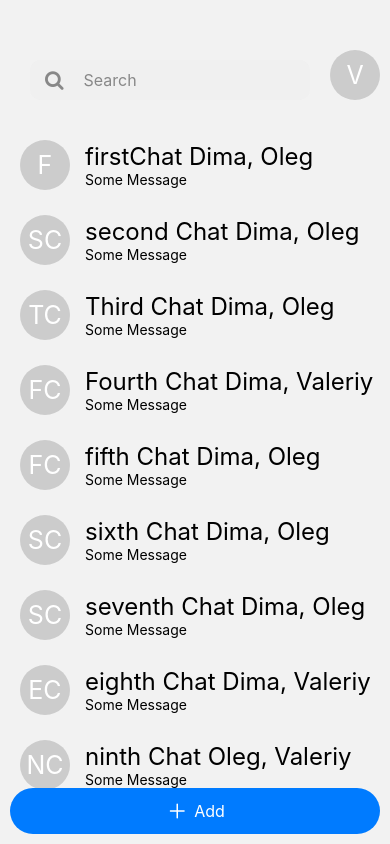
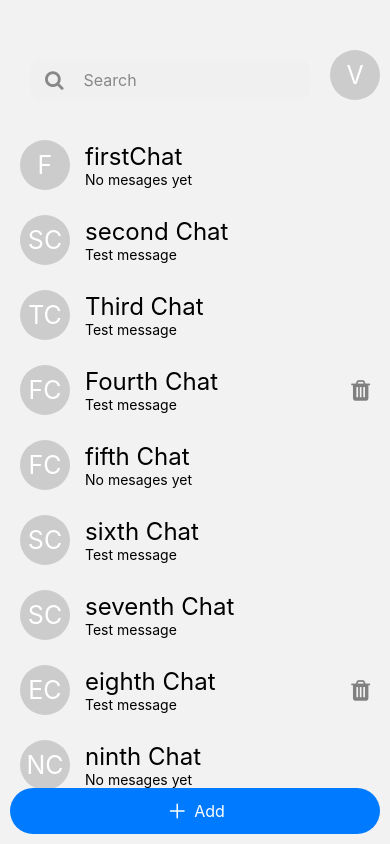
Before and after one commit to SkyDmytro/chat_application, a React Native app: screen /Home in a window 390 px wide. Built offline with nearby package versions, Linux system fonts and the light colour scheme.

Commit message:
style: add last message and change styles of chat list

```diff
--- /dev/null
+++ b/app/core/hooks/useGetLastMessage.ts
@@ -0,0 +1,12 @@
+import React from "react";
+import { useSelector } from "react-redux";
+import { RootState } from "../store";
+
+export const useGetLastMessage = (chatId: string) => {
+  const chats = useSelector((state: RootState) => state.chats.chats);
+  const currentChat = chats.find((chat) => chat.id === chatId);
+  if (currentChat?.messages.length === 0) {
+    return "No mesages yet";
+  }
+  return currentChat?.messages[currentChat.messages.length - 1].text;
+};
--- a/app/shared/ChatListItem.tsx
+++ b/app/shared/ChatListItem.tsx
@@ -6,6 +6,7 @@ import { useNavigationCustom } from "../core/hooks/useNavigationCustom";
 import { AvatarIcon } from "./AvatarIcon";
 import { useIsUserCreatedCurrentChat } from "../core/hooks/useIsUserCreatedCurrentChat";
 import { DeleteIcon } from "./DeleteIconButton";
+import { useGetLastMessage } from "../core/hooks/useGetLastMessage";
 
 interface ChatListItemProps {
   chat: chatType;
@@ -15,6 +16,7 @@ interface ChatListItemProps {
 export const ChatListItem = ({ chat, onDelete }: ChatListItemProps) => {
   const { navigateToScreen } = useNavigationCustom();
   const isUserCreatedChat = useIsUserCreatedCurrentChat(chat.id);
+  const lastMessage = useGetLastMessage(chat.id);
 
   const handleDeleteChat = () => {
     onDelete(chat.id);
@@ -28,17 +30,21 @@ export const ChatListItem = ({ chat, onDelete }: ChatListItemProps) => {
     <Pressable onPress={onPressFunction}>
       <View style={styles.container}>
         <AvatarIcon text={chat.chatName} onPress={() => console.log(1321)} />
-        <View>
+        <View style={styles.content}>
           <Text style={styles.text}>
-            {chat.chatName +
-              " " +
-              chat.participants
-                .map((participant) => participant.username)
-                .join(", ")}
+            {
+              chat.chatName
+              // " " +
+              // chat.participants
+              //   .map((participant) => participant.username)
+              //   .join(", ")
+            }
           </Text>
-          <Text>Some Message</Text>
+          <Text>{lastMessage}</Text>
         </View>
-        {isUserCreatedChat && <DeleteIcon onPress={handleDeleteChat} />}
+        {isUserCreatedChat && (
+          <DeleteIcon style={styles.deleteIcon} onPress={handleDeleteChat} />
+        )}
       </View>
     </Pressable>
   );
@@ -46,14 +52,19 @@ export const ChatListItem = ({ chat, onDelete }: ChatListItemProps) => {
 
 const styles = StyleSheet.create({
   container: {
-    display: "flex",
     flexDirection: "row",
-    gap: 15,
     alignItems: "center",
     borderRadius: 8,
     padding: 10,
   },
+  content: {
+    flex: 1,
+    marginLeft: 15,
+  },
   text: {
     fontSize: 24,
   },
+  deleteIcon: {
+    marginLeft: "auto",
+  },
 });
--- a/app/shared/DeleteIconButton.tsx
+++ b/app/shared/DeleteIconButton.tsx
@@ -1,14 +1,14 @@
 import React from "react";
-import { TouchableOpacity } from "react-native";
+import { TouchableOpacity, TouchableOpacityProps } from "react-native";
 import Icon from "react-native-vector-icons/FontAwesome";
 
-interface DeleteIconProps {
+type DeleteIconProps = {
   onPress: () => void;
-}
+} & TouchableOpacityProps;
 
-export const DeleteIcon = ({ onPress }: DeleteIconProps) => {
+export const DeleteIcon = ({ onPress, ...props }: DeleteIconProps) => {
   return (
-    <TouchableOpacity onPress={onPress}>
+    <TouchableOpacity onPress={onPress} {...props}>
       <Icon name="trash" size={24} color="gray" />
     </TouchableOpacity>
   );
```
